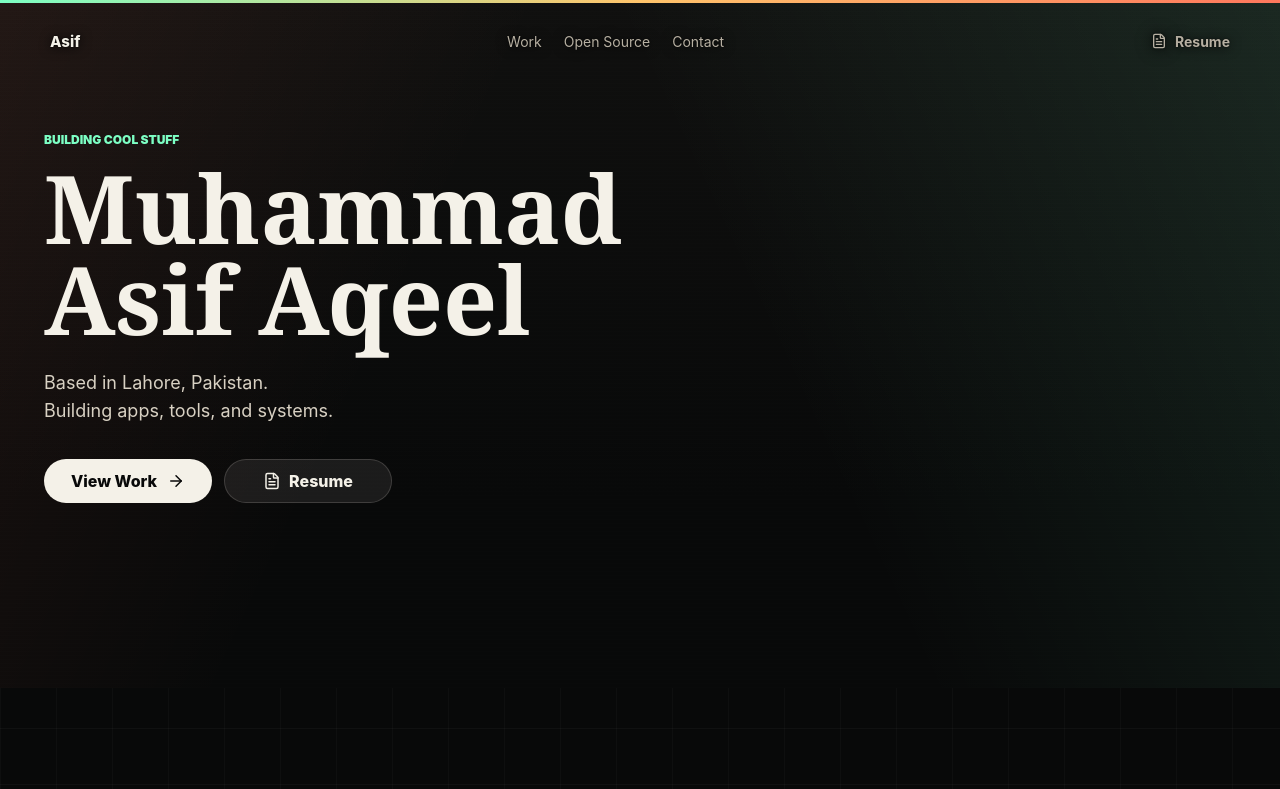
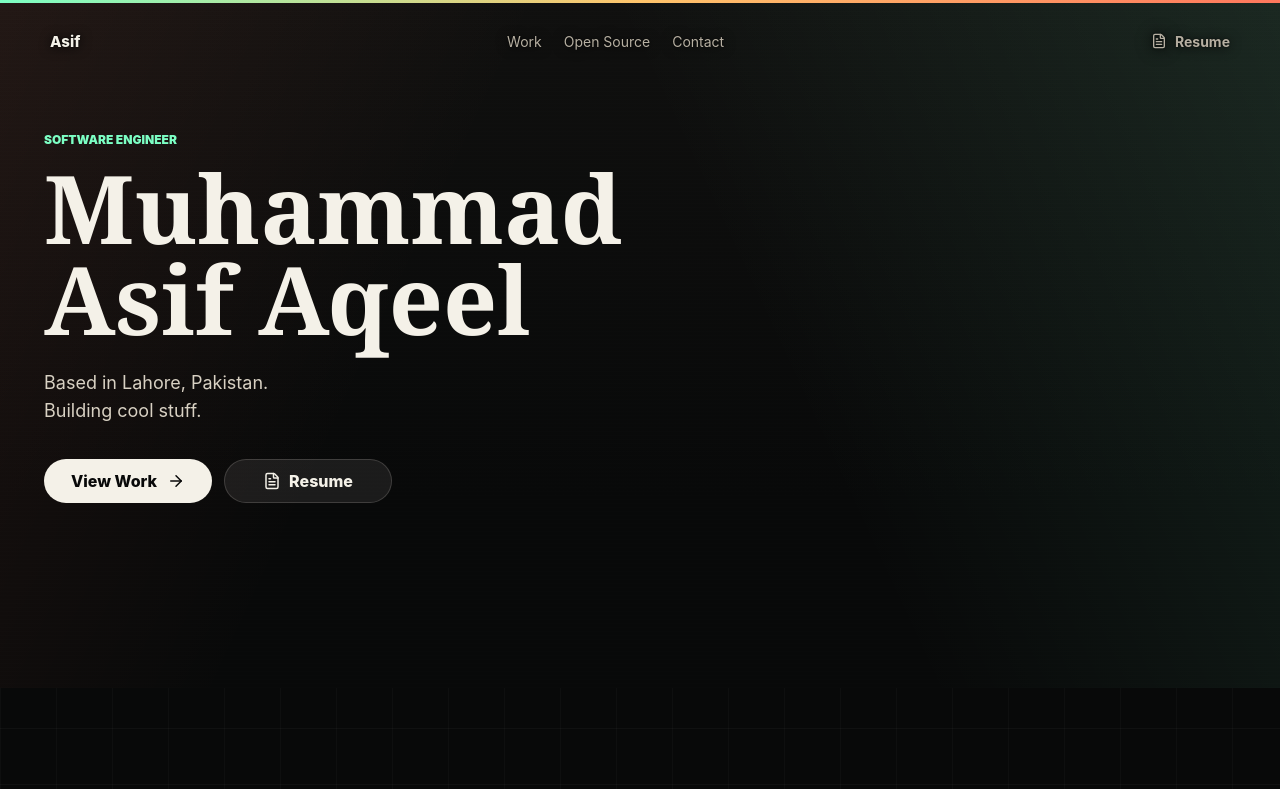
Before and after one commit to asifdotdev/asif-portfolio, a React (Vite) app: page / in a window 1280 px wide. Shown: the top 789 px of the page. Built offline with nearby package versions, Linux system fonts and the light colour scheme.

Commit message:
copy: adjust hero tagline

```diff
--- a/src/App.tsx
+++ b/src/App.tsx
@@ -536,7 +536,7 @@ function Hero() {
             animate={{ opacity: 1, y: 0 }}
             transition={{ duration: 0.7 }}
           >
-            Building cool stuff
+            Software Engineer
           </motion.p>
           <motion.h1
             initial={{ opacity: 0, y: 26 }}
@@ -553,7 +553,7 @@ function Hero() {
             transition={{ duration: 0.8, delay: 0.12 }}
           >
             <span>Based in Lahore, Pakistan.</span>
-            <span>Building apps, tools, and systems.</span>
+            <span>Building cool stuff.</span>
           </motion.p>
           <motion.div
             className="hero-actions"
```
